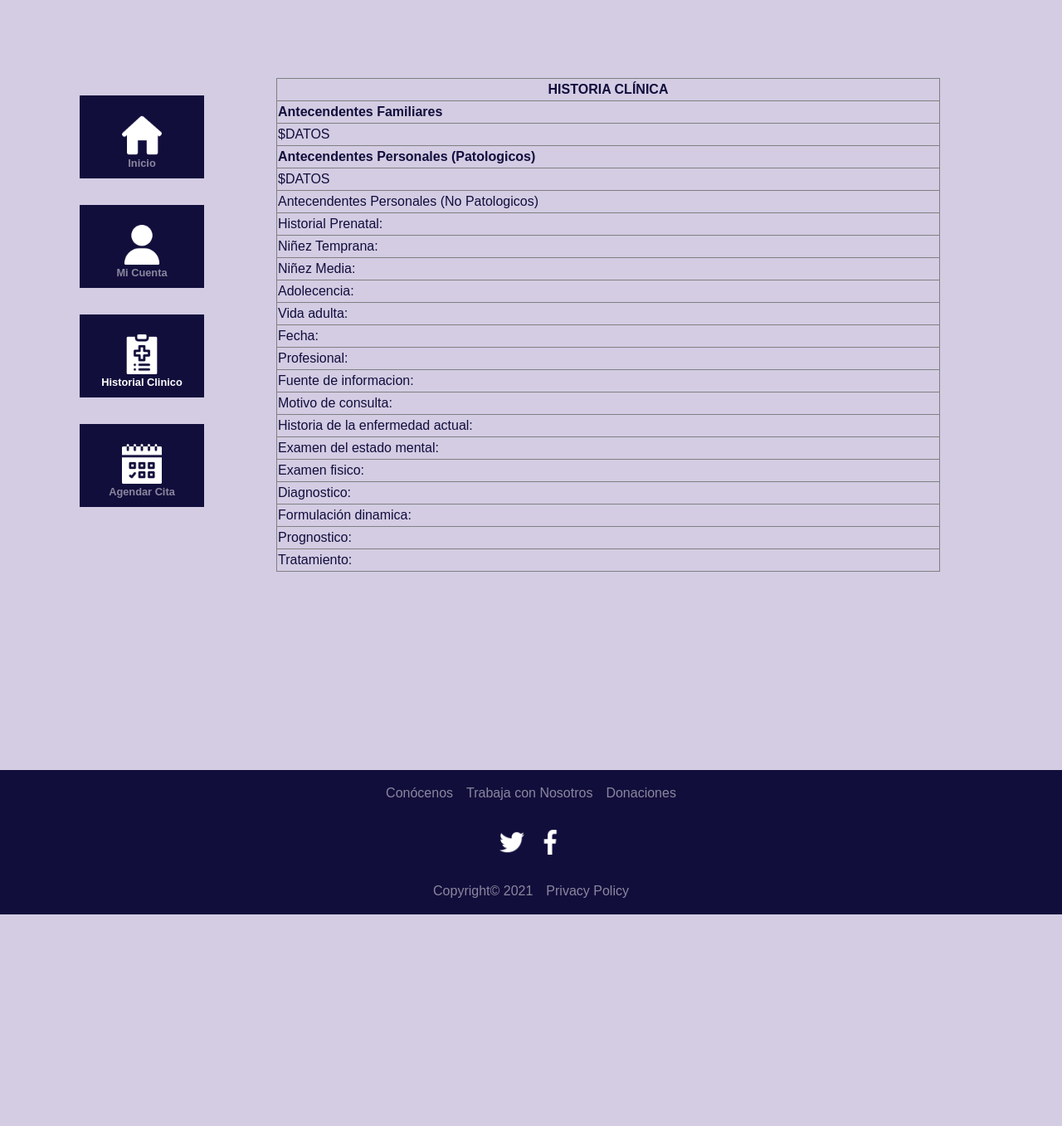
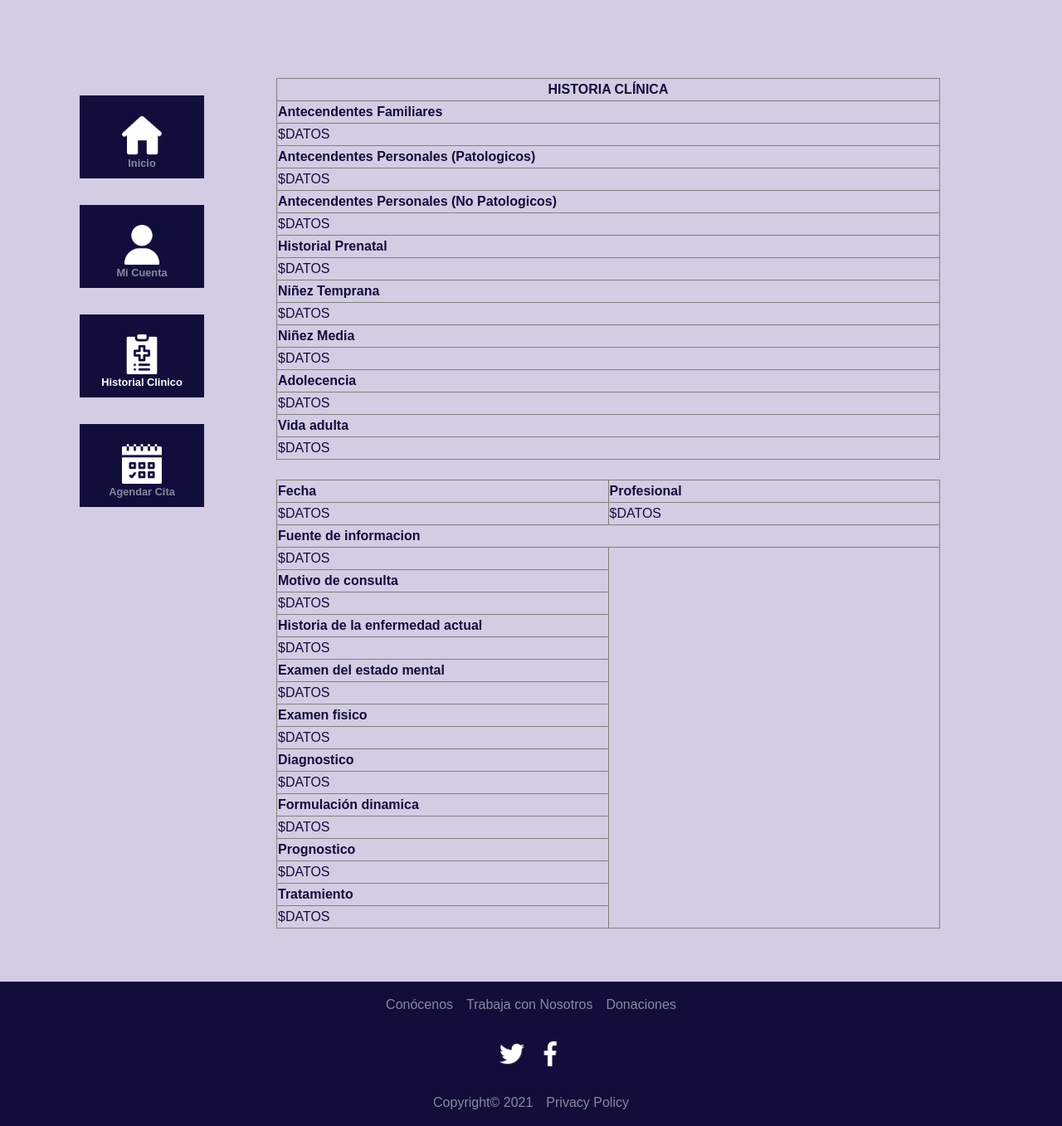
Before and after one commit to MJBM2706/koe, a PHP site: page /vista/paciente/historia.php in a window 1280 px wide. Shown: the part 62-1419 px from the top of the page at 83% size. Before the commit the page ends 1164 px from the top, so only its background shows below. Run offline with PHP 8.4, Linux system fonts and the light colour scheme.

Commit message:
Yasira - Historia Paciente

```diff
--- a/vista/paciente/historia.php
+++ b/vista/paciente/historia.php
@@ -94,55 +94,111 @@
           <td>$DATOS</td>
         </tr>
         <tr>
-        <td>Antecendentes Personales (No Patologicos)</td>
+          <td><strong>Antecendentes Personales (No Patologicos)</strong></td>
         </tr>
         <tr>
-            <td>Historial Prenatal:</td>
+          <td>$DATOS</td>
         </tr>
         <tr>
-            <td>Niñez Temprana:</td>
+              <td><strong>Historial Prenatal</strong></td>
           </tr>
           <tr>
-            <td>Niñez Media:</td>
+          <td>$DATOS</td>
         </tr>
           <tr>
-            <td>Adolecencia:</td>
+              <td><strong>Niñez Temprana</strong></td>
           </tr>
           <tr>
-            <td>Vida adulta:</td>
+          <td>$DATOS</td>
         </tr>
           <tr>
-            <td>Fecha: </td>
+              <td><strong> Niñez Media</strong></td>
           </tr>
           <tr>
-            <td>Profesional:</td>
+          <td>$DATOS</td>
         </tr>
         <tr>
-            <td>Fuente de informacion:</td>
+          <td><strong> Adolecencia</strong></td>
         </tr>
         <tr>
-            <td>Motivo de consulta:</td>
+          <td>$DATOS</td>
         </tr>
         <tr>
-            <td>Historia de la enfermedad actual:</td>
+              <td><strong> Vida adulta</strong></td>
         </tr>
         <tr>
-            <td>Examen del estado mental:</td>
+          <td>$DATOS</td>
+        </tr>
+    </table>
+    <br>
+    <table  border="1" width="800">
+        <tr>
+            <td style="width: 50%;"><strong> Fecha</strong></td>
+            <td style="width: 50%;"><strong> Profesional</strong></td>
         </tr>
          <tr>
-            <td>Examen fisico:</td>
+        <td>$DATOS</td>
+        <td>$DATOS</td>
         </tr>
         <tr>
-            <td>Diagnostico:</td>
+
         </tr>
         <tr>
-            <td>Formulación dinamica:</td>
+
         </tr>
         <tr>
-            <td>Prognostico:</td>
+            <td colspan="2"><strong> Fuente de informacion</strong></td>
         </tr>
         <tr>
-            <td>Tratamiento:</td>
+        <td>$DATOS</td>
+        </tr>
+        <tr>
+            <td><strong> Motivo de consulta</strong></td>
+        </tr>
+        <tr>
+        <td>$DATOS</td>
+        </tr>
+        <tr>
+            <td><strong> Historia de la enfermedad actual</strong></td>
+        </tr>
+        <tr>
+        <td>$DATOS</td>
+        </tr>
+        <tr>
+            <td><strong> Examen del estado mental</strong></td>
+        </tr>
+        <tr>
+        <td>$DATOS</td>
+        </tr>
+        <tr>
+            <td><strong> Examen fisico</strong></td>
+        </tr>
+        <tr>
+        <td>$DATOS</td>
+        </tr>
+        <tr>
+            <td><strong>Diagnostico</strong> </td>
+        </tr>
+         <tr>
+        <td>$DATOS</td>
+        </tr>
+        <tr>
+            <td><strong> Formulación dinamica</strong></td>
+        </tr>
+         <tr>
+        <td>$DATOS</td>
+        </tr>
+        <tr>
+            <td><strong> Prognostico</strong></td>
+        </tr>
+         <tr>
+        <td>$DATOS</td>
+        </tr>
+        <tr>
+            <td><strong> Tratamiento</strong></td>
+        </tr>
+         <tr>
+        <td>$DATOS</td>
         </tr>
     </tbody>
     </table>
```
Lines whose indentation alone changed are shown as unchanged.
